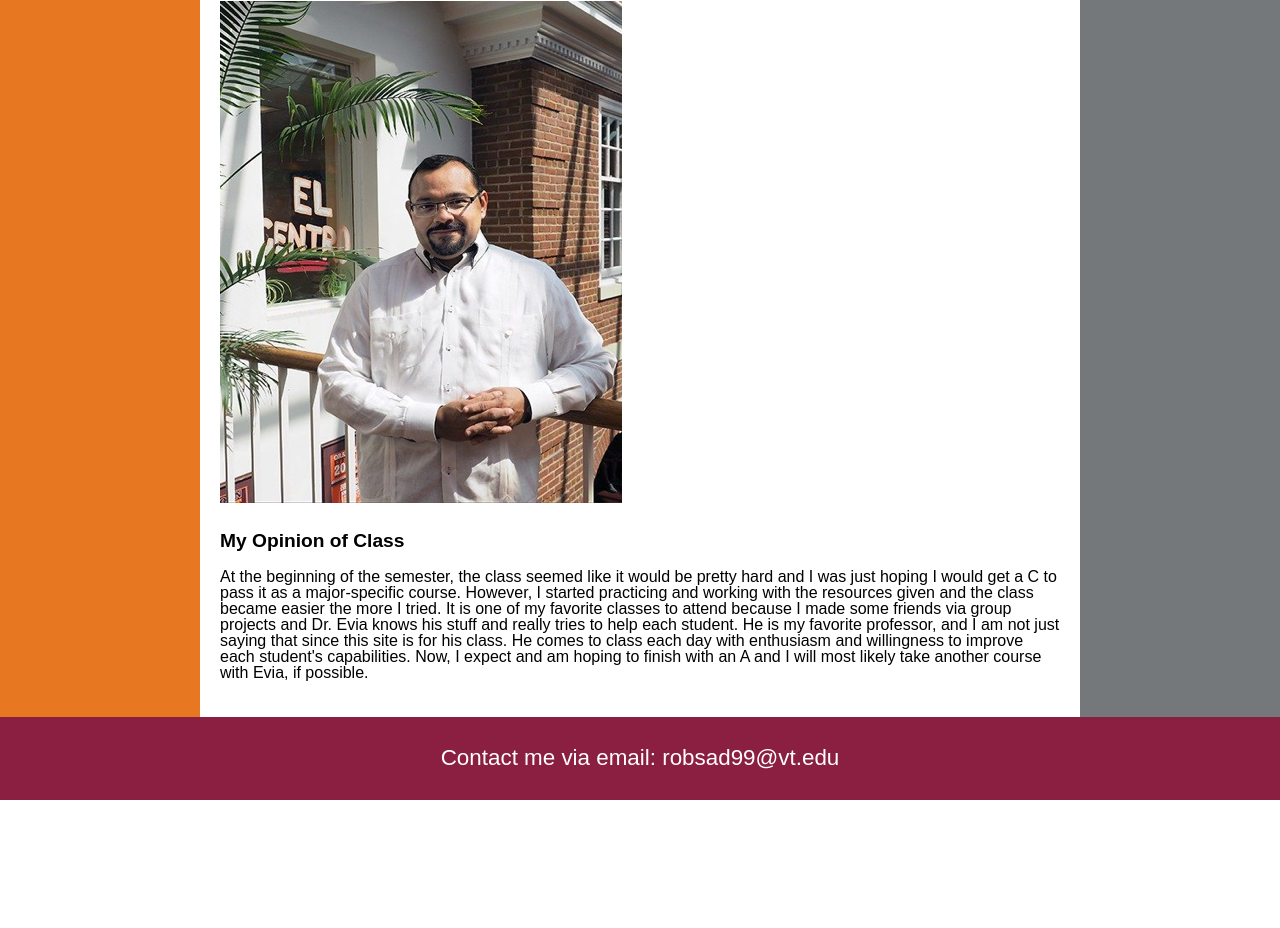
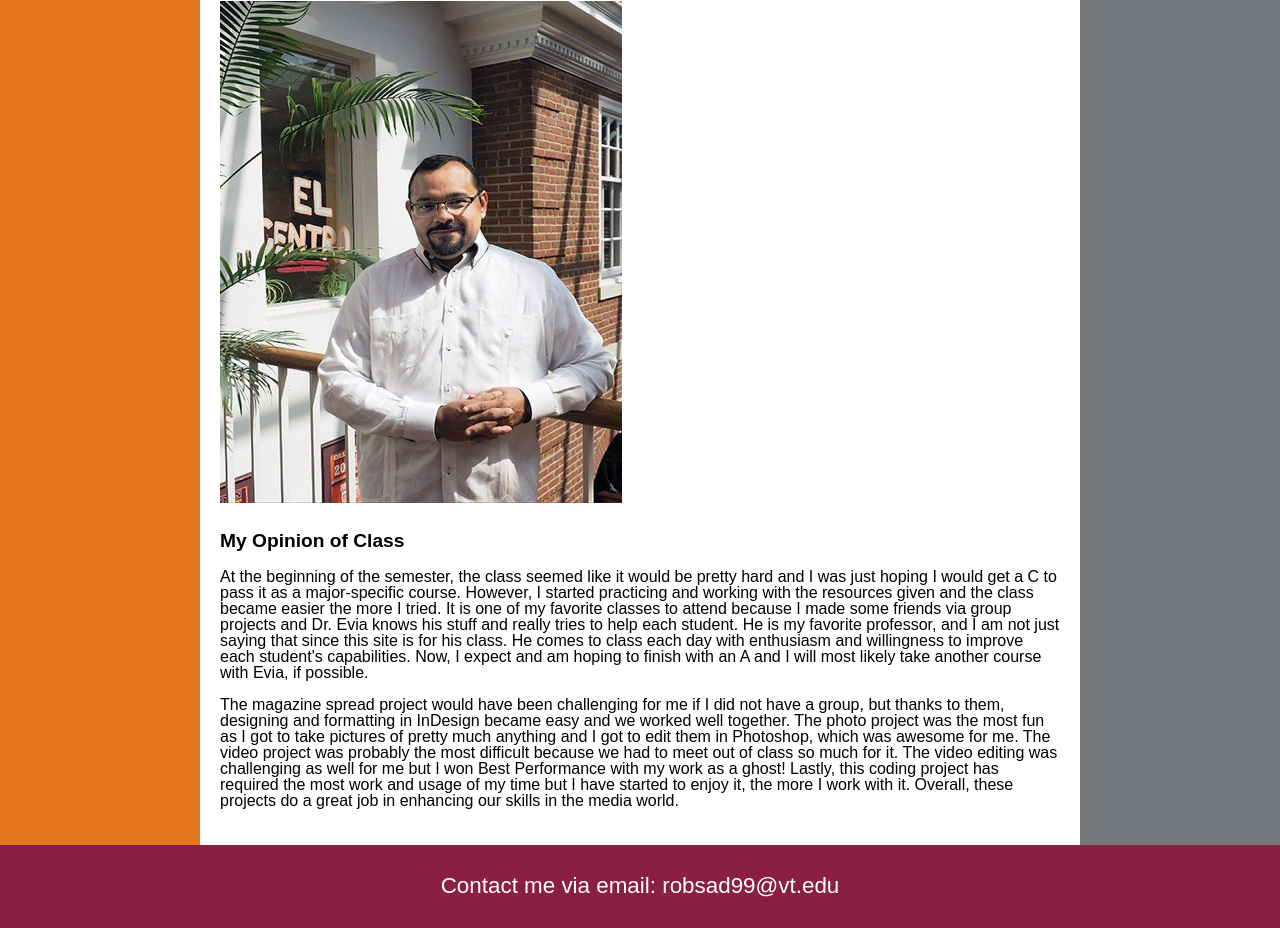
Before and after one commit to robsad99/sadler-visual-media, a plain HTML site: page visualmedia.html in a window 1280 px wide. Shown: the part 527-1455 px from the top of the page. Before the commit the page ends 1327 px from the top, so only its background shows below. Drawn offline with Linux system fonts and the light colour scheme.

Commit message:
Edited content for class opinion

```diff
--- a/visualmedia.html
+++ b/visualmedia.html
@@ -37,6 +37,8 @@
    <p>At the beginning of the semester, the class seemed like it would be pretty hard and I was just hoping I would get a C to pass it as a major-specific course. However, I started practicing and working with the resources given and the class became easier the more I tried.
    It is one of my favorite classes to attend because I made some friends via group projects and Dr. Evia knows his stuff and really tries to help each student. He is my favorite professor, and I am not just saying that since this site is for his class. He comes to class each day with enthusiasm and willingness to improve each student's capabilities.
  Now, I expect and am hoping to finish with an A and I will most likely take another course with Evia, if possible.</p>
+<p>The magazine spread project would have been challenging for me if I did not have a group, but thanks to them, designing and formatting in InDesign became easy and we worked well together. The photo project was the most fun as I got to take pictures of pretty much anything and I got to edit them in Photoshop, which was awesome for me.
+The video project was probably the most difficult because we had to meet out of class so much for it. The video editing was challenging as well for me but I won Best Performance with my work as a ghost! Lastly, this coding project has required the most work and usage of my time but I have started to enjoy it, the more I work with it. Overall, these projects do a great job in enhancing our skills in the media world. </p>
      </main>
      <aside>Related links</aside>
      <footer>Contact me via email: robsad99@vt.edu</footer>
```
